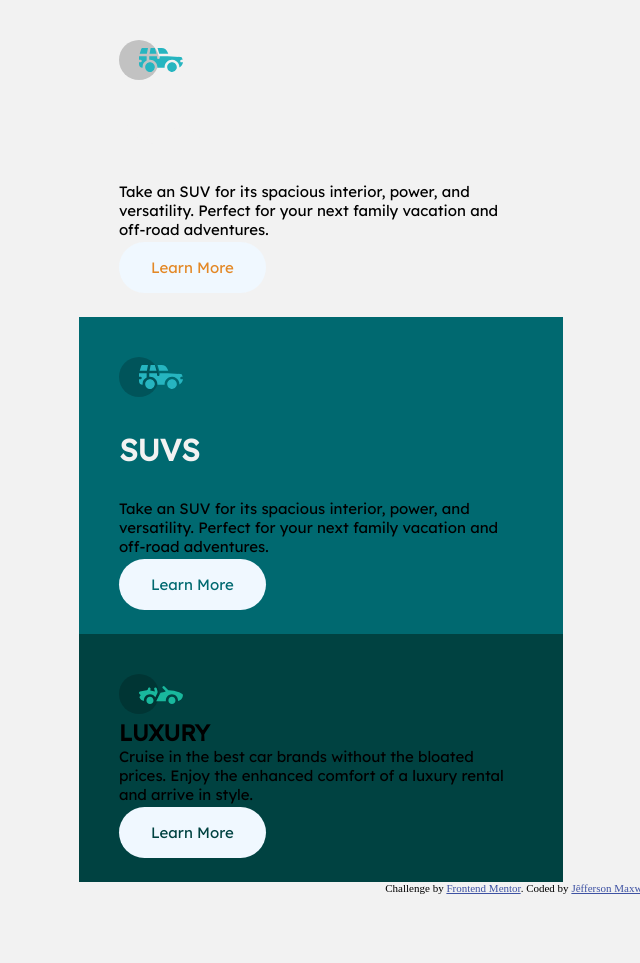
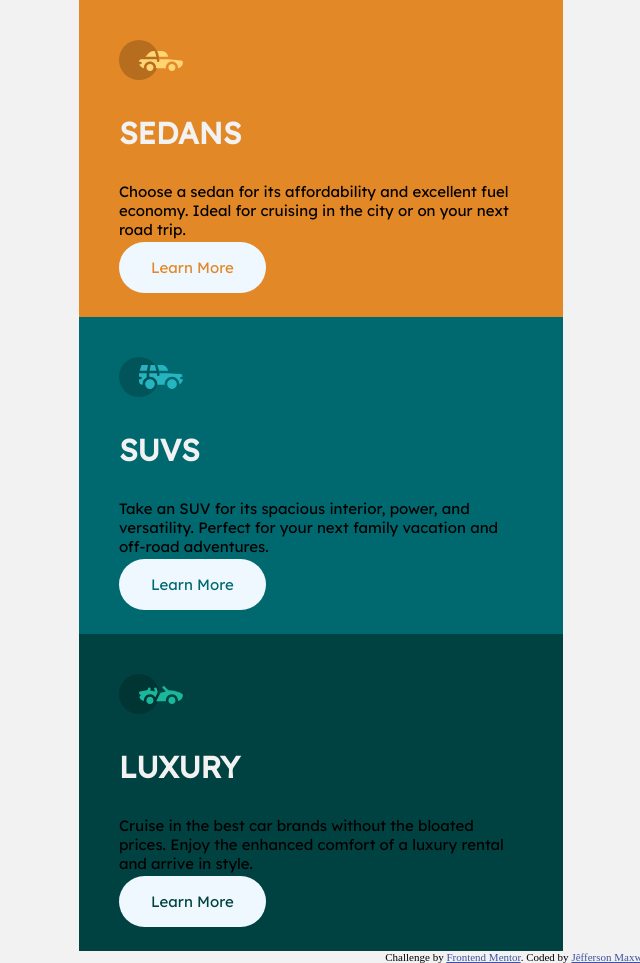
Before and after one commit to MaxwellAt/3-column-preview-card-component-main, a plain HTML site: page index.html in a window 1280 px wide. Shown: the whole page, without its empty margins (77-717 px from the left). Before the commit the page ends 894 px from the top, so only its background shows below. Drawn offline with Linux system fonts and the light colour scheme.

Commit message:
Update index.html

```diff
--- a/index.html
+++ b/index.html
@@ -18,12 +18,12 @@
   <main>
     <div class="section">
 
-      <div class="suv">
-        <img src="images/icon-suvs.svg" alt="" aria-hidden="true">
-        <h1>SUVS</h1>
+      <div class="sedans">
+        <img src="images/icon-sedans.svg" alt="" aria-hidden="true">
+        <h1>SEDANS</h1>
         <p>
-          Take an SUV for its spacious interior, power, and versatility. Perfect for your next family
-          vacation and off-road adventures.
+          Choose a sedan for its affordability and excellent fuel economy. Ideal for cruising in the city
+          or on your next road trip.
         </p>
         <br>
         <a class="button orange">Learn More</a>
@@ -42,7 +42,7 @@
 
       <div class="luxury">
         <img src="images/icon-luxury.svg" alt="" aria-hidden="true">
-        <h2>LUXURY</h2>
+        <h1>LUXURY</h1>
         <p>
           Cruise in the best car brands without the bloated prices. Enjoy the enhanced comfort of a luxury
           rental and arrive in style.
```
